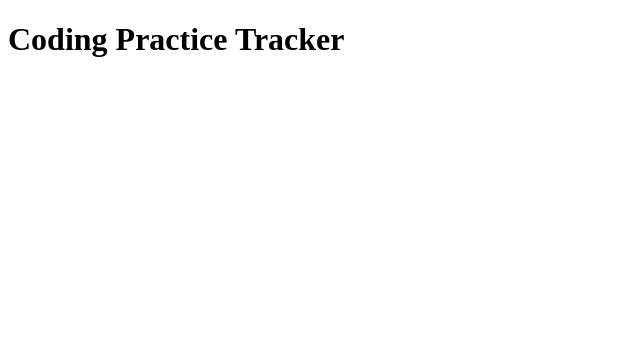
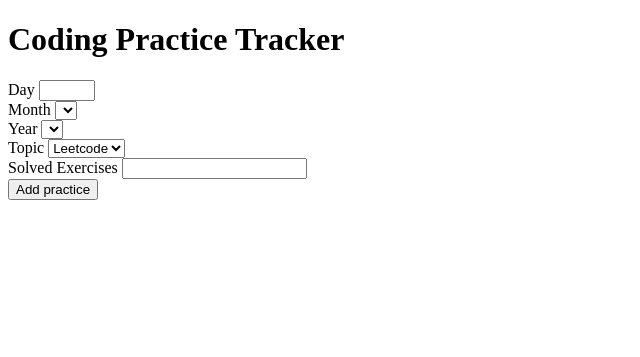
Before and after one commit to YouDevs/coding-practice-tracker, a plain HTML site: page index.html in a window 1280 px wide. Shown: the whole page, without its empty margins (0-640 px from the left). Drawn offline with Linux system fonts and the light colour scheme.

Commit message:
update: html basic structure for header, form and chart

```diff
--- a/index.html
+++ b/index.html
@@ -6,6 +6,53 @@
     <title>Coding Tracker</title>
 </head>
 <body>
-    <h1>Coding Practice Tracker</h1>
+    <header>
+        <h1>Coding Practice Tracker</h1>
+    </header>
+
+    <div class="container">
+        <!-- Formulario -->
+        <div class="">
+            <form action="">
+                <div class="input-group">
+                    <label for="day">Day</label>
+                    <input type="number" id="day" name="day" min="1" max="31">
+                </div>
+                <div class="input-group">
+                    <label for="month">Month</label>
+                    <select name="month" id="month"></select>
+                </div>
+                <div class="input-group">
+                    <label for="year">Year</label>
+                    <select name="year" id="year"></select>
+                </div>
+
+                <div class="input-group">
+                    <label for="topic">Topic</label>
+                    <select name="topic" id="topic">
+                        <option value="leetcode">Leetcode</option>
+                        <option value="laravel">Laravel</option>
+                        <option value="reactjs">React.js</option>
+                        <option value="OOP">OOP</option>
+                        <option value="other">Other</option>
+                    </select>
+                </div>
+
+                <div class="input-group">
+                    <label for="count">Solved Exercises</label>
+                    <input type="number" id="count" name="count" min="1">
+                </div>
+
+                <button type="submit" class="">Add practice</button>
+
+            </form>
+        </div>
+
+        <!-- Gráfico -->
+        <div class="">
+            <canvas id="practice-chart"></canvas>
+        </div>
+    </div>
+
 </body>
 </html>
```
